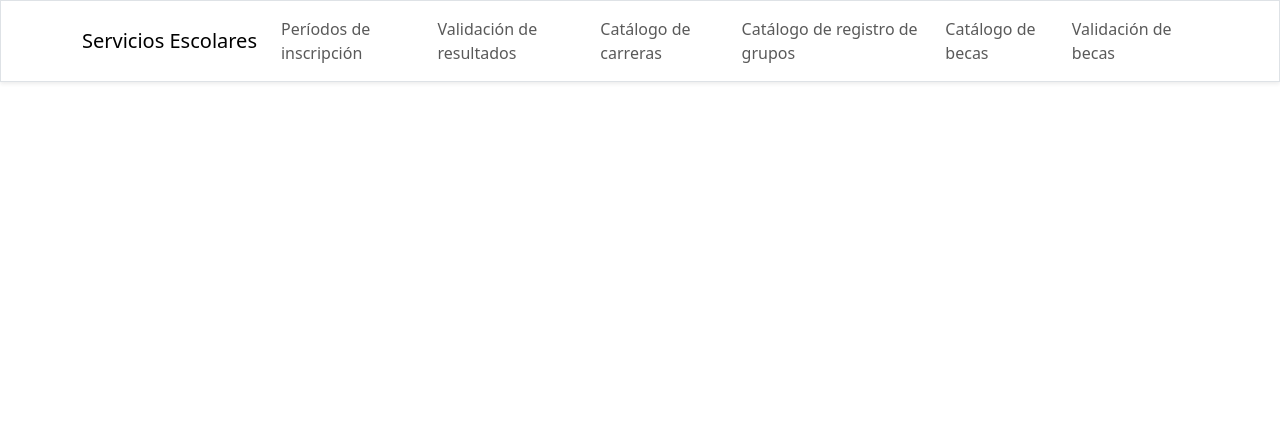
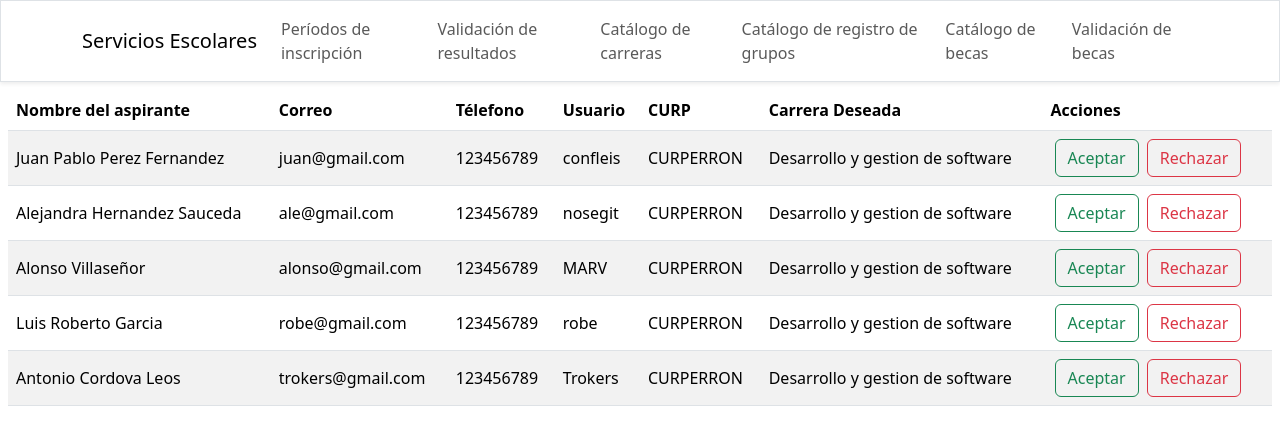
Before and after one commit to ConfleisX01/Micro-Servicios, a React (Create React App) app in the folder client/: page /servicios_escolares/validacion_resultados in a window 1280 px wide. Shown: the top 444 px of the page. Built offline with nearby package versions, Linux system fonts and the light colour scheme.

Commit message:
Avance a la creacion de interfaces

```diff
--- a/client/src/App.js
+++ b/client/src/App.js
@@ -1,6 +1,6 @@
 import 'bootstrap/dist/css/bootstrap.min.css';
 
-import { periodsLoader } from './pages/ServiciosEscolares/inscripcion';
+import { useEffect } from 'react';
 
 import {
   createBrowserRouter,
@@ -9,14 +9,15 @@ import {
 
 import Services from './pages/ServiciosEscolares/admin';
 import Inscripcion from './pages/ServiciosEscolares/inscripcion';
-import Resultados from './pages/ServiciosEscolares/resultados';
+import Resultados from './pages/ServiciosEscolares/validacionResultados';
 import Home from './pages/Home/Home';
 import Login from './pages/Login/Login';
 import Welcome from './pages/Home/Welcome';
 import RegistroAspirantes from './pages/ServiciosEscolares/RegistroAspirantes';
+import ResultadosAdminisions from './pages/Home/ResultadosAdmision';
+import ResultadosAdminision from './pages/Home/ResultadosAdmision';
 
 function App() {
-
   const router = createBrowserRouter([
     {
       path: '/',
@@ -32,7 +33,7 @@ function App() {
         },
         {
           path: '/resultados_admision',
-          element: <Resultados />
+          element: <ResultadosAdminision />
         },
         {
           path: '/registro_aspirantes',
@@ -46,11 +47,11 @@ function App() {
       children: [
         {
           path: '/servicios_escolares/periodos_inscripcion',
-          loader: periodsLoader,
           element: <Inscripcion />
         },
         {
           path: '/servicios_escolares/validacion_resultados',
+          element: <Resultados />
         },
         {
           path: '/servicios_escolares/catalogo_carreras',
--- a/client/src/pages/Home/Home.js
+++ b/client/src/pages/Home/Home.js
@@ -16,7 +16,7 @@ export default function Home() {
                         <Navbar.Toggle aria-controls='basic-navbar-nav' />
                         <Navbar.Collapse id='basic-navbar-nav'>
                             <Nav className='mb-auto'>
-                                <Nav.Link>Resultados</Nav.Link>
+                                <Nav.Link href='/resultados_admision'>Resultados</Nav.Link>
                                 <Nav.Link href='/registro_aspirantes'>Registros de nuevos aspirantes</Nav.Link>
                                 <Nav.Link href='/login'>Inicio de sesión</Nav.Link>
                             </Nav>
--- /dev/null
+++ b/client/src/pages/Home/ResultadosAdmision.js
@@ -0,0 +1,43 @@
+import Table from 'react-bootstrap/Table'
+
+export default function ResultadosAdminision() {
+    const data = [
+        { nombre: "Juan", estatus: false },
+        { nombre: "Robe", estatus: true },
+        { nombre: "Trokers", estatus: false }
+    ]
+
+    const mostrarInformacion = (index) => {
+        const aspirante = data[index]
+        alert(aspirante.estatus ? "Fuiste acpetado. Felicidades!!!" : "Intentalo la proxima convocatoria")
+    }
+
+    return (
+        <>
+            <Table>
+                <thead>
+                    <tr>
+                        <th>Nombre</th>
+                        <th>Estatus</th>
+                        <th>Acciones</th>
+                    </tr>
+                </thead>
+                <tbody>
+                    {
+                        data.map((aspirante, index) => {
+                            return (
+                                <tr>
+                                    <td>{aspirante.nombre}</td>
+                                    <td>{aspirante.estatus ? "Fuiste Aceptado" : "Fuiste Rechazado"}</td>
+                                    <td><button className='btn btn-outline-info' onClick={
+                                        () => mostrarInformacion(index)
+                                    }>Informacion</button></td>
+                                </tr>
+                            )
+                        })
+                    }
+                </tbody>
+            </Table>
+        </>
+    )
+}
--- a/client/src/pages/ServiciosEscolares/inscripcion.js
+++ b/client/src/pages/ServiciosEscolares/inscripcion.js
@@ -3,16 +3,14 @@ import Button from "react-bootstrap/Button"
 import Form from "react-bootstrap/Form"
 import Table from "react-bootstrap/Table"
 
-import { useLoaderData } from 'react-router-dom';
-
 import axios, { Axios } from 'axios'
 
 export default function Inscripcion() {
-    const periodData = useLoaderData()
-
     const [periodName, setPeriodName] = useState('')
     const [periodDesc, setPeriodDesc] = useState('')
     const [periodStatus, setPeriodStatus] = useState(false)
+
+    const [periodData, setPeriodData] = useState([])
 
     const data = {
         periodName: periodName,
--- a/client/src/pages/ServiciosEscolares/resultados.js
+++ /dev/null
@@ -1,7 +0,0 @@
-export default function Resultados() {
-    return (
-        <>
-            <p>Resultados</p>
-        </>
-    )
-}
--- /dev/null
+++ b/client/src/pages/ServiciosEscolares/validacionResultados.js
@@ -0,0 +1,90 @@
+import Table from 'react-bootstrap/Table'
+import Button from 'react-bootstrap/Button'
+
+export default function Resultados() {
+
+    const data = [
+        {
+            nombre: "Juan Pablo Perez Fernandez",
+            correo: "juan@gmail.com",
+            telefono: "123456789",
+            usuario: "confleis",
+            curp: "CURPERRON",
+            carrera: "Desarrollo y gestion de software"
+        },
+        {
+            nombre: "Alejandra Hernandez Sauceda",
+            correo: "ale@gmail.com",
+            telefono: "123456789",
+            usuario: "nosegit",
+            curp: "CURPERRON",
+            carrera: "Desarrollo y gestion de software"
+        },
+        {
+            nombre: "Alonso Villaseñor",
+            correo: "alonso@gmail.com",
+            telefono: "123456789",
+            usuario: "MARV",
+            curp: "CURPERRON",
+            carrera: "Desarrollo y gestion de software"
+        },
+        {
+            nombre: "Luis Roberto Garcia",
+            correo: "robe@gmail.com",
+            telefono: "123456789",
+            usuario: "robe",
+            curp: "CURPERRON",
+            carrera: "Desarrollo y gestion de software"
+        },
+        {
+            nombre: "Antonio Cordova Leos",
+            correo: "trokers@gmail.com",
+            telefono: "123456789",
+            usuario: "Trokers",
+            curp: "CURPERRON",
+            carrera: "Desarrollo y gestion de software"
+        },
+    ]
+
+    return (
+        <>
+            <div className="container-fluid p-2">
+                <Table striped hover>
+                    <thead>
+                        <tr>
+                            <th>Nombre del aspirante</th>
+                            <th>Correo</th>
+                            <th>Télefono</th>
+                            <th>Usuario</th>
+                            <th>CURP</th>
+                            <th>Carrera Deseada</th>
+                            <th>Acciones</th>
+                        </tr>
+                    </thead>
+                    <tbody>
+                        {
+                            data.map((aspirante, index) => {
+                                return (
+                                    <tr className='align-middle'>
+                                        <td>{aspirante.nombre}</td>
+                                        <td>{aspirante.correo}</td>
+                                        <td>{aspirante.telefono}</td>
+                                        <td>{aspirante.usuario}</td>
+                                        <td>{aspirante.curp}</td>
+                                        <td>{aspirante.carrera}</td>
+                                        <td>
+                                            <div className='d-flex'>
+                                                <Button className='mx-1' variant='outline-success'>Aceptar</Button>
+                                                <Button className='mx-1' variant='outline-danger'>Rechazar</Button>
+                                            </div>
+                                        </td>
+                                    </tr>
+                                )
+                            })
+                        }
+                    </tbody>
+                </Table>
+            </div>
+        </>
+    )
+}
```
